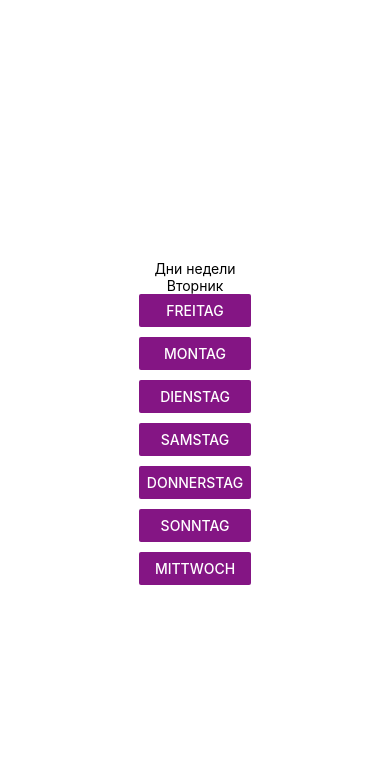
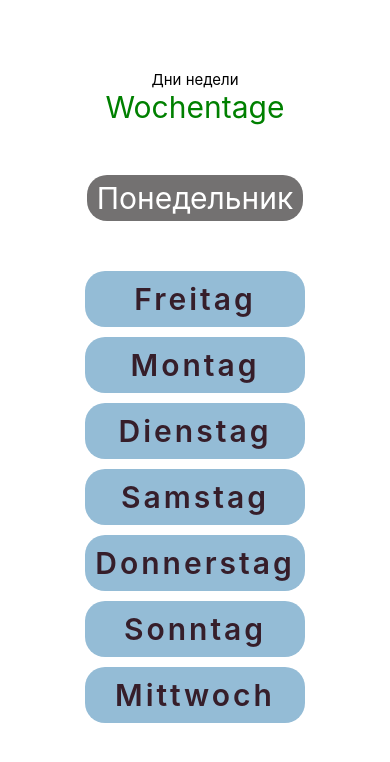
Before and after one commit to maxtish/Wochentage-App, a React Native app: screen / in a window 390 px wide. Shown: the top 762 px of the page. Built offline with nearby package versions, Linux system fonts and the light colour scheme.

Commit message:
implemented the main functionality

```diff
--- a/App.tsx
+++ b/App.tsx
@@ -1,6 +1,6 @@
-import React, { useState } from "react";
+import React, { useEffect, useState } from "react";
 import { StatusBar } from "expo-status-bar";
-import { StyleSheet, Text, View, Button } from "react-native";
+import { StyleSheet, Text, View, TouchableOpacity } from "react-native";
 
 export default function App() {
   type Wochentage = {
@@ -22,30 +22,90 @@ export default function App() {
     samstag: "Суббота",
     sonntag: "Воскресенье",
   };
+  interface Itage {
+    [key: string]: string;
+  }
+  const [tag, setTag] = useState<Itage>({ loading: "loading" });
+  const [wochentageList, setWochentageList] = useState<string[]>([]);
 
-  const WochentageList = () => {
-    const defaultColor: string = "#841584";
+  const getRandomDay = (data: Wochentage): Itage => {
+    const keys = Object.keys(data);
+    const randomIndex = Math.floor(Math.random() * keys.length);
+    const randomDay = keys[randomIndex];
 
-    const [colorButton, setColorButton] = useState(defaultColor);
+    const randomDaydata = {
+      [randomDay]: data[randomDay as keyof Wochentage],
+    };
 
-    // Создаем массив ключей из объекта wochentage
-    const wochentageKeys = Object.keys(wochentage);
-    // Создаем копию массива и перемешиваем массив
+    return randomDaydata;
+  };
+
+  const getRandomWochentage = (data: Wochentage): string[] => {
+    const wochentageKeys = Object.keys(data);
+
+    // Создаем копию массива
     const shuffledWochentageKeys = [...wochentageKeys].sort(
       () => Math.random() - 0.5
     );
+
+    return shuffledWochentageKeys;
+  };
+
+  const resetGame = () => {
+    // Задержка в 3 секунды перед сбросом игры
+    setTimeout(() => {
+      setTag(getRandomDay(wochentage));
+      setWochentageList(getRandomWochentage(wochentage));
+    }, 2000);
+  };
+
+  useEffect(() => {
+    setTag(getRandomDay(wochentage));
+
+    setWochentageList(getRandomWochentage(wochentage));
+  }, []);
+  const tagDe = Object.keys(tag)[0];
+  const tagRus = tag[tagDe];
+
+  console.log(tagRus);
+  const WochentageList = () => {
+    const defaultColor: string = "#94BCD6";
+
+    // Создаем объект состояния для хранения цветов кнопок
+    const [colorButtons, setColorButtons] = useState<Record<string, string>>(
+      {}
+    );
+
+    const handleButtonClick = (key: string) => {
+      // Генерируем цвет для данной кнопки
+      const newColor = key === tagDe ? "#35A941" : "#CF0000";
+      // Обновляем состояние, чтобы сохранить цвет для данной кнопки
+      setColorButtons((prevState) => ({
+        ...prevState,
+        [key]: newColor,
+      }));
+
+      if (key === tagDe) {
+        resetGame(); // Сброс игры после угадывания
+      }
+    };
+
     return (
-      <View style={styles.button}>
-        {shuffledWochentageKeys.map((key) => (
-          <Button
+      <View style={styles.wrapButton}>
+        {wochentageList.map((key) => (
+          <TouchableOpacity
+            style={[
+              styles.button,
+              { backgroundColor: colorButtons[key] || defaultColor },
+            ]}
             key={key}
-            onPress={() => {
-              console.log(`${key}`);
-            }}
-            title={`${key}`}
-            color={colorButton}
+            onPress={() => handleButtonClick(key)}
             accessibilityLabel={key as keyof Wochentage}
-          ></Button>
+          >
+            <Text style={styles.textButton}>
+              {key.charAt(0).toUpperCase() + key.slice(1)}
+            </Text>
+          </TouchableOpacity>
         ))}
       </View>
     );
@@ -53,8 +113,9 @@ export default function App() {
 
   return (
     <View style={styles.container}>
-      <Text>Дни недели</Text>
-      <Text>{wochentage.dienstag}</Text>
+      <Text style={styles.titleRus}>Дни недели</Text>
+      <Text style={styles.titleDe}>Wochentage</Text>
+      <Text style={styles.tag}>{tagRus}</Text>
       <WochentageList />
       <StatusBar style="auto" />
     </View>
@@ -63,13 +124,47 @@ export default function App() {
 
 const styles = StyleSheet.create({
   container: {
+    marginTop: 70,
     flex: 1,
     backgroundColor: "#fff",
     alignItems: "center",
-    justifyContent: "center",
   },
-  button: {
+
+  titleRus: {
+    fontSize: 15,
+  },
+  titleDe: {
+    fontSize: 30,
+    color: "#008000",
+    marginBottom: 50,
+  },
+
+  tag: {
+    fontSize: 30,
+    marginBottom: 50,
+    backgroundColor: "#737171",
+    paddingHorizontal: 10,
+    paddingVertical: 5,
+    borderRadius: 20,
+    color: "#fff",
+    alignItems: "center",
+  },
+
+  wrapButton: {
     flexDirection: "column",
     gap: 10,
   },
+
+  button: {
+    alignItems: "center",
+    borderRadius: 20,
+    padding: 10,
+  },
+
+  textButton: {
+    fontSize: 30,
+    letterSpacing: 3,
+    fontWeight: "600",
+    color: "#361E2A",
+  },
 });
```
